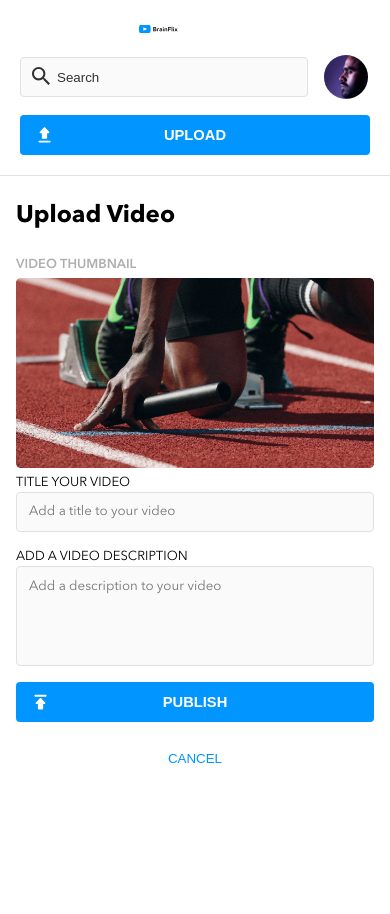
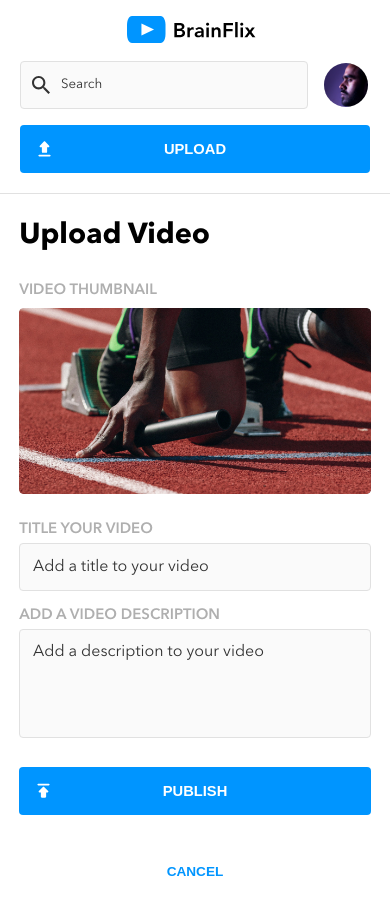
Before and after one commit to LuckyMabel/brainflix-streaming-app, a React (Vite) app: page /upload in a window 390 px wide. Shown: the top 914 px of the page. Before the commit the page ends 844 px from the top, so only its background shows below. Built offline with nearby package versions, Linux system fonts and the light colour scheme.

Commit message:
Styled the upload page to make it mobile, tablet, and desktop responsive.

```diff
--- a/src/App.jsx
+++ b/src/App.jsx
@@ -9,7 +9,6 @@ function App() {
   return (
     <div className="app">
       <BrowserRouter>
-        <div className="app__container">
         <Header />
         <Routes>
           <Route path="/" element={<Home />} />
@@ -17,7 +16,6 @@ function App() {
           <Route path="/upload" element={<Upload />} />
           <Route path="*" element={<NotFound />} />
         </Routes>
-        </div>
       </BrowserRouter>
     </div>
   );
--- a/src/App.scss
+++ b/src/App.scss
@@ -15,10 +15,4 @@
   background-color: $pri-white;
   display: flex;
   flex-direction: column;
-
-  &__container {
-    max-width: 1280px;
-    margin: 0 auto;
-    padding: auto;
-  }
 }
--- a/src/components/Button/Button.scss
+++ b/src/components/Button/Button.scss
@@ -6,10 +6,9 @@
   position: relative;
   width: 100%;
   box-sizing: content-box;
-  cursor: pointer;
 
   @include tablet {
-    width: 10.8rem;
+    width: 10.4rem;
   }
 
   @include desktop {
@@ -35,7 +34,7 @@
 
   &__button {
     width: 100%;
-    min-height: 2.5rem;
+    height: 3rem;
     background-color: $pri-blue;
     color: $pri-white;
     border: none;
@@ -44,6 +43,7 @@
     font-weight: 600;
     font-size: 0.92rem;
     padding: 0 2rem;
+    cursor: pointer;
 
     @include tablet {
       font-size: 0.82rem;
@@ -51,6 +51,7 @@
 
     @include desktop {
       font-size: 0.8rem;
+      height: 2.5rem;
     }
 
     &:hover {
--- a/src/components/CommentSection/CommentSection.jsx
+++ b/src/components/CommentSection/CommentSection.jsx
@@ -18,6 +18,7 @@ const CommentSection = ({ commentsList }) => (
             id="comment-text"
             name="text"
             placeholder="Add a new comment"
+            className="comment-form__textarea"
           />
           <Button iconSrc={addCommentIcon} text="Comment" />
         </div>
--- a/src/components/CommentSection/CommentSection.scss
+++ b/src/components/CommentSection/CommentSection.scss
@@ -71,8 +71,9 @@
       flex-direction: row;
       align-items: center;
     }
+  }
 
-    textarea {
+  &__textarea {
     background-color: $sec-alabaster;
     font-family: "AvenirNextLTPro";
     font-size: 0.98rem;
@@ -85,9 +86,8 @@
 
     @include tablet {
       padding: 1rem;
-        height: 2.8rem;
       width: 80%;
-        height: 2.5rem;
+      height: 3rem;
       margin-right: 1.65rem;
       margin-bottom: 0;
     }
@@ -95,6 +95,7 @@
     @include desktop {
       width: 74%;
       font-size: 0.87rem;
+      height: 2.5rem;
     }
 
     &:active,
@@ -114,4 +115,3 @@
     }
   }
 }
-}
--- a/src/components/Header/Header.scss
+++ b/src/components/Header/Header.scss
@@ -12,7 +12,7 @@
     flex-direction: row;
     justify-content: space-between;
     align-items: center;
-    padding: 0 2.4rem;
+    padding: 0 2.5rem;
     margin-bottom: 1rem;
   }
 
@@ -53,10 +53,10 @@
   }
 
   &__logo-image {
-    width: 37%;
+    height: 1.74rem;
 
     @include tablet {
-      width: 120%;
+      height: 1.5rem;
     }
   }
 
@@ -70,7 +70,8 @@
     flex: 1;
 
     @include tablet {
-      padding-right: $tablet-space-between;
+      padding-right: 1rem;
+      width: 11.2rem;
     }
   }
 
@@ -93,8 +94,8 @@
   &__search-icon {
     position: absolute;
     left: 0.75rem;
-    top: 0.6rem;
-    color: $pri-black;
+    top: 50%;
+    transform: translateY(-50%);
   }
 
   &__search-input {
@@ -103,12 +104,18 @@
     border-radius: 0.25rem;
     padding: 0.75rem;
     width: 100%;
-    padding-left: 2.25rem;
-    height: 2.5rem;
+    padding-left: 2.5rem;
+    height: 3rem;
+    color: $pri-black;
+    font-family: "AvenirNextLTPro";
 
     @include tablet {
       padding: 1rem;
       padding-left: 2.25rem;
+    }
+
+    @include desktop {
+      height: 2.5rem;
     }
 
     &:active,
--- a/src/pages/Upload/Upload.jsx
+++ b/src/pages/Upload/Upload.jsx
@@ -64,7 +64,9 @@ function VideoUpload() {
             />
           </div>
           <div className="upload__input-container">
-            <label htmlFor="title">TITLE YOUR VIDEO</label>
+            <label htmlFor="title" className="upload__input-label">
+              TITLE YOUR VIDEO
+            </label>
             <input
               onChange={handleChange}
               type="text"
@@ -76,7 +78,9 @@ function VideoUpload() {
                 errors.includes("title") ? "upload__input-title--error" : ""
               }`}
             />
-            <label htmlFor="description">ADD A VIDEO DESCRIPTION</label>
+            <label htmlFor="description" className="upload__input-label">
+              ADD A VIDEO DESCRIPTION
+            </label>
             <textarea
               onChange={handleChange}
               id="description"
--- a/src/pages/Upload/Upload.scss
+++ b/src/pages/Upload/Upload.scss
@@ -6,35 +6,32 @@
   border-top: 1px solid $sec-mercury;
   display: flex;
   flex-direction: column;
-  padding: 1.5rem 1rem;
-  font-size: 13px;
-  line-height: 18px;
+  padding: 1.5rem 1.2rem 2.5rem 1.2rem;
 
   @include tablet {
     padding: $tablet-padding $tablet-padding;
-    font-size: 14px;
-    line-height: 22px;
   }
 
   @include desktop {
     align-self: center;
-    padding-right: $desktop-padding;
-    padding-left: $desktop-padding;
+    padding: 2rem 8rem;
+    margin-bottom: 18rem;
     width: 100%;
   }
 
   &__title {
     display: flex;
-    font-size: 24px;
-    line-height: 32px;
+    font-size: 1.8rem;
     font-weight: 700;
-    padding-bottom: 1.5rem;
+    padding-bottom: 1.8rem;
 
     @include tablet {
-      padding-bottom: $tablet-space-between;
       border-bottom: 1px solid $sec-mercury;
-      font-size: 33px;
-      line-height: 44px;
+      font-size: 2.18rem;
+    }
+
+    @include desktop {
+      font-size: 2rem;
     }
   }
 
@@ -47,14 +44,11 @@
     display: flex;
     flex-direction: column;
 
-    @include tablet {
-      border-bottom: 1px solid $sec-mercury;
-    }
-
     @include desktop {
       flex-direction: row;
       width: 100%;
-      padding-bottom: $tablet-space-between;
+      border-bottom: 1px solid $sec-mercury;
+      padding-bottom: 0.66rem;
     }
   }
 
@@ -67,14 +61,14 @@
   }
 
   &__thumbnail-title {
-    margin: 0;
-    padding-bottom: 0.25rem;
+    padding-bottom: 0.5rem;
     font-weight: 600;
+    font-size: 0.93rem;
     color: $pri-silver;
 
     @include tablet {
-      font-size: 12px;
-      line-height: 20px;
+      font-size: 0.825rem;
+      margin-top: 2rem;
     }
   }
 
@@ -82,14 +76,15 @@
     width: 100%;
     border-radius: 4px;
     background-color: $sec-mercury;
+    margin-bottom: 1.3rem;
 
     @include tablet {
       width: 50%;
     }
 
     @include desktop {
-      height: 200px;
-      width: auto;
+      height: 183px;
+      width: 480px;
     }
   }
 
@@ -103,25 +98,45 @@
 
     @include desktop {
       padding-left: $tablet-space-between;
+      padding-top: 2rem;
       width: 100%;
       border: none;
-      justify-content: space-between;
+    }
+  }
+
+  &__input-label {
+    padding-bottom: 0.25rem;
+    font-weight: 600;
+    color: $pri-silver;
+    font-size: 0.935rem;
+
+    @include tablet {
+      font-size: 0.8rem;
+      padding-bottom: 0.5rem;
+    }
+
+    @include desktop {
+      font-size: 0.77rem;
     }
   }
 
   &__input-title,
   &__input-description {
     background-color: $sec-alabaster;
-    padding: 0.75rem;
     border: 1px solid $sec-mercury;
+    padding: 0.8rem;
     border-radius: 4px;
     box-sizing: border-box;
-    margin-bottom: 1rem;
     font-family: "AvenirNextLTPro";
+    font-size: 1rem;
 
     @include tablet {
-      padding: 1.5rem;
-      min-height: 2.5rem;
+      padding: 0.88rem;
+      font-size: 0.935rem;
+    }
+
+    @include desktop {
+      font-size: 0.86rem;
     }
 
     &:active,
@@ -135,12 +150,13 @@
     }
   }
 
+  ::placeholder {
+    color: $pri-black;
+  }
+
   &__input-title {
-    height: 2.5rem;
-
-    @include tablet {
-      margin-bottom: 1rem;
-    }
+    height: 3rem;
+    margin-bottom: 1rem;
 
     @include desktop {
       margin-bottom: 1.5rem;
@@ -149,10 +165,16 @@
 
   &__input-description {
     resize: none;
-    height: 100%;
-    min-height: 6.25rem;
+    height: 6.8rem;
+    margin-bottom: 1.8rem;
+
+    @include tablet {
+      margin-bottom: 1.5rem;
+    }
+
     @include desktop {
       margin-bottom: 0;
+      height: 5.5rem;
     }
   }
 
@@ -160,6 +182,7 @@
     display: flex;
     flex-direction: column-reverse;
     align-items: center;
+
     @include tablet {
       flex-direction: row;
       align-items: baseline;
@@ -169,19 +192,22 @@
   }
 
   &__cancel {
-    min-height: 2.5rem;
     color: $pri-blue;
     background-color: $pri-white;
     border: none;
-    border-radius: 4px;
-    padding-left: 2rem;
-    padding-right: 2rem;
-    margin-top: 1rem;
+    margin-top: 3rem;
+    font-weight: 600;
+    font-size: 0.85rem;
     cursor: pointer;
 
     @include tablet {
-      margin-top: $tablet-space-between;
-      margin-right: $tablet-space-between;
+      margin-top: 2.7rem;
+      margin-right: 4.5rem;
+      font-size: 0.8rem;
+    }
+
+    @include desktop {
+      margin-right: 4.2rem;
     }
   }
 
@@ -198,6 +224,7 @@
     background: lightgreen;
     box-shadow: 0 0 10px green;
     padding: 20px;
+    border-radius: 5px;
     text-align: center;
     width: 100%;
   }
```
Also changed, not shown: src/components/Error/Error.scss (deleted). Lines whose indentation alone changed are shown as unchanged.
